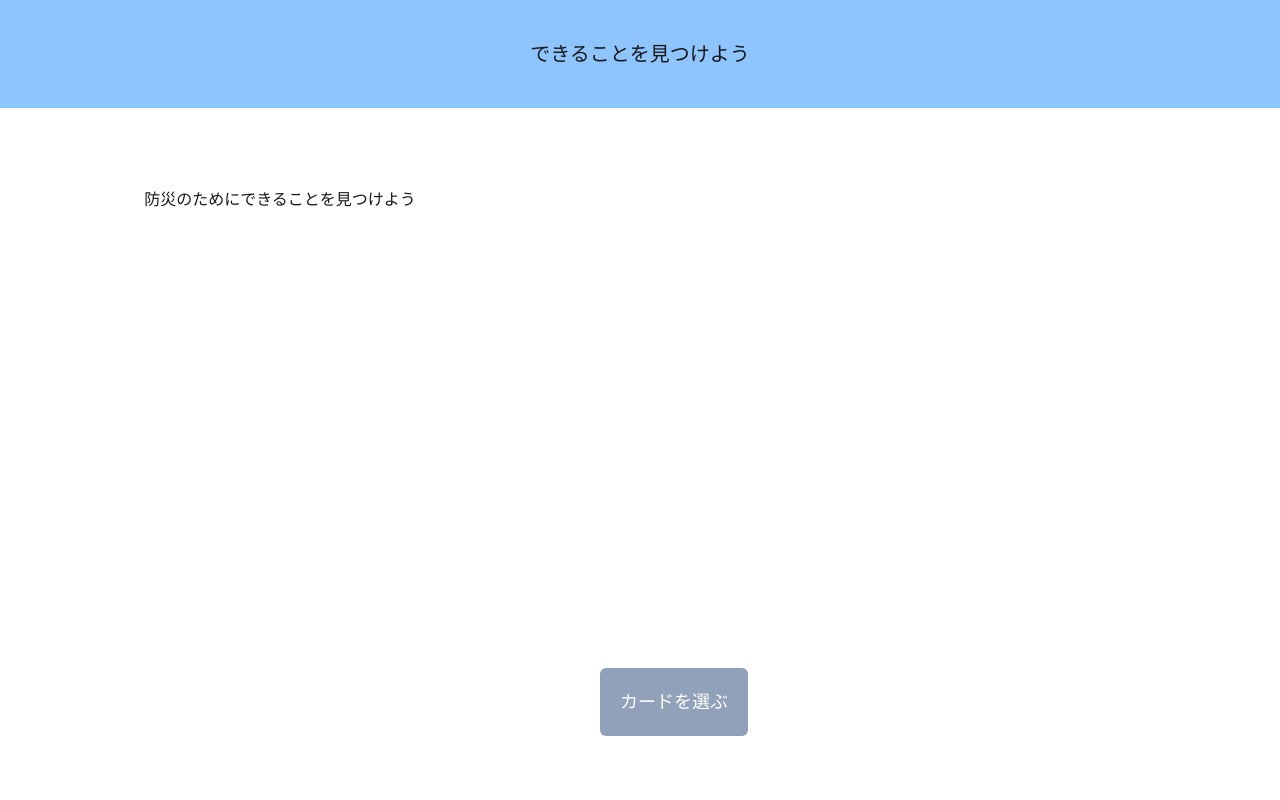
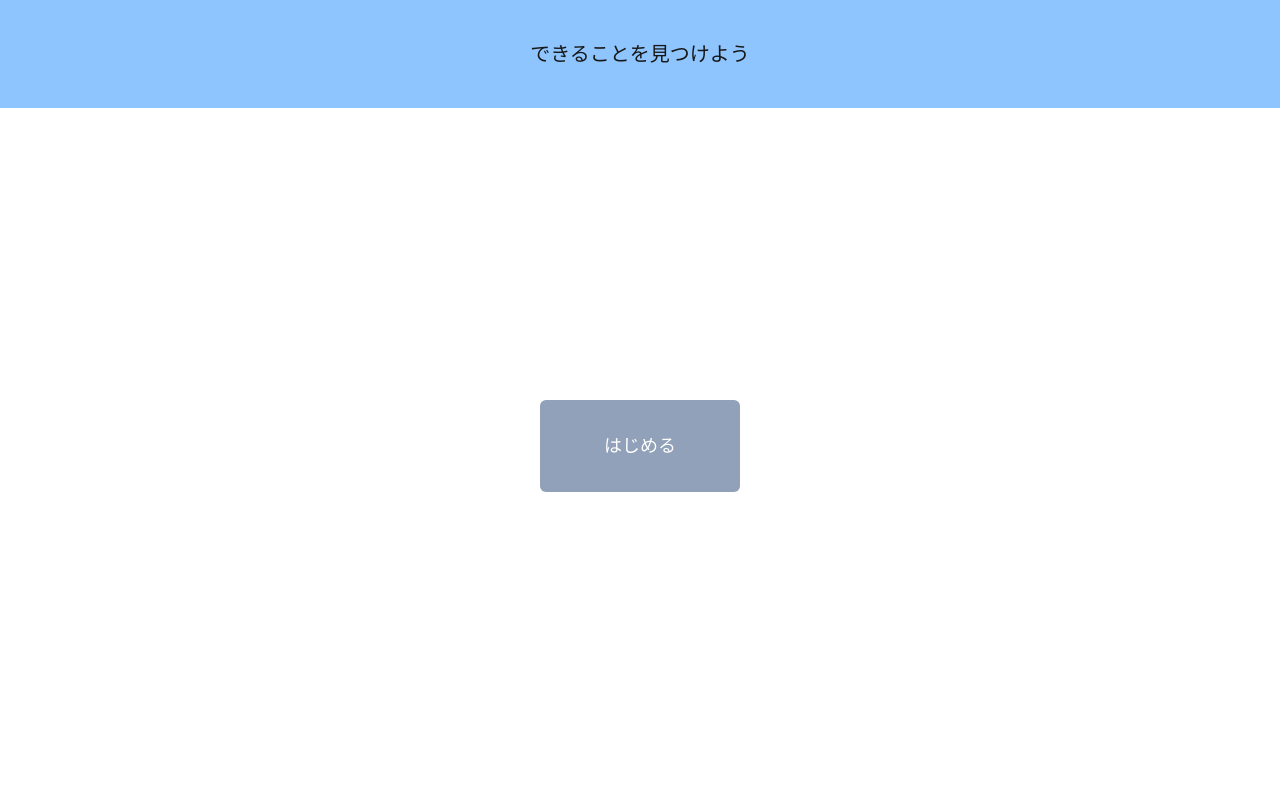
Before and after one commit to funswift/2025swift-C-disaster-prevention-3, a Next.js app: page / in a window 1280 px wide. Shown: the top 800 px of the page. Built offline with nearby package versions, Linux system fonts and the light colour scheme; a web font is replaced by a local one.

Commit message:
app/page.tsxの内容をapp/pages/result/page.tsxに移動

```diff
--- a/app/page.tsx
+++ b/app/page.tsx
@@ -1,63 +1,19 @@
-"use client"
-
-import Image from "next/image";
-import { useEffect, useState } from "react";
-import Link from "next/link";
+import Link from 'next/link';
+import styles from './styles.module.css';
+import React from "react";
 
 export default function Home() {
-  const [cards, setCards] = useState("0");
-  let cardClass, cardMessage;
-
-
-  useEffect(() => {
-     console.log("localStorage:", localStorage.getItem("FoodStockCard"));
-    if(localStorage.hasOwnProperty("FoodStockCard")){
-      try{
-        setCards(localStorage.getItem("FoodStockCard") || "");
-      }catch(e){
-        console.warn("Error getting localStorage key FoodStockCard:", e);
-      }
-    }
-  }, []);
-
-  /* 一旦カードのクラスを変える実装にしています */
-  if(Number(cards) == 0){
-    cardClass = 'absolute left-10 w-120 h-150 p-10 bg-white text-center';
-    cardMessage = "防災のためにできることを見つけよう";
-  }
-  if(Number(cards) == 1){
-    cardClass = 'absolute left-10 w-120 h-150 p-10 bg-blue-200 text-center';
-    cardMessage = 'Slide 1';
-  }
-  if(Number(cards) == 2){
-    cardClass = 'absolute left-10 w-120 h-150 p-10 bg-green-200 text-center';
-    cardMessage = 'Slide 2';
-  }
-  if(Number(cards) == 3){
-    cardClass = 'absolute left-10 w-120 h-150 p-10 bg-rose-200 text-center';
-    cardMessage = 'Slide 3';
-  }
-  if(Number(cards) == 4){
-    cardClass = 'absolute left-10 w-120 h-150 p-10 bg-orange-200 text-center';
-    cardMessage = 'Slide 4';
-  }
-
   return (
-    <>
-
-
-    <div className='relative h-180 mt-10'>
-
-      <div className = {cardClass}>
-        {cardMessage}
+    //wbr 改行可能ポイント br 強制改行
+<main>
+    <div className="text-center mt-30 mb-150 p-8">
+        {/* buttonの代わりにLinkコンポーネントを使用し、同じクラスを指定 */}
+        <Link href="/pages/choosecard/"
+          className="absolute top-1/2 left-1/2 -translate-x-1/2 bg-slate-400 text-white text-6xl px-16 py-8 rounded-md text-lg"
+        >
+          はじめる
+        </Link>
       </div>
-      <Link className="absolute top-130 left-150 bg-slate-400 text-white p-5 rounded-md text-lg" href="/pages/choosecard">
-      カードを選ぶ
-      </Link>
-
-    </div>
-
-
-    </>
+</main>
   );
 }
```
